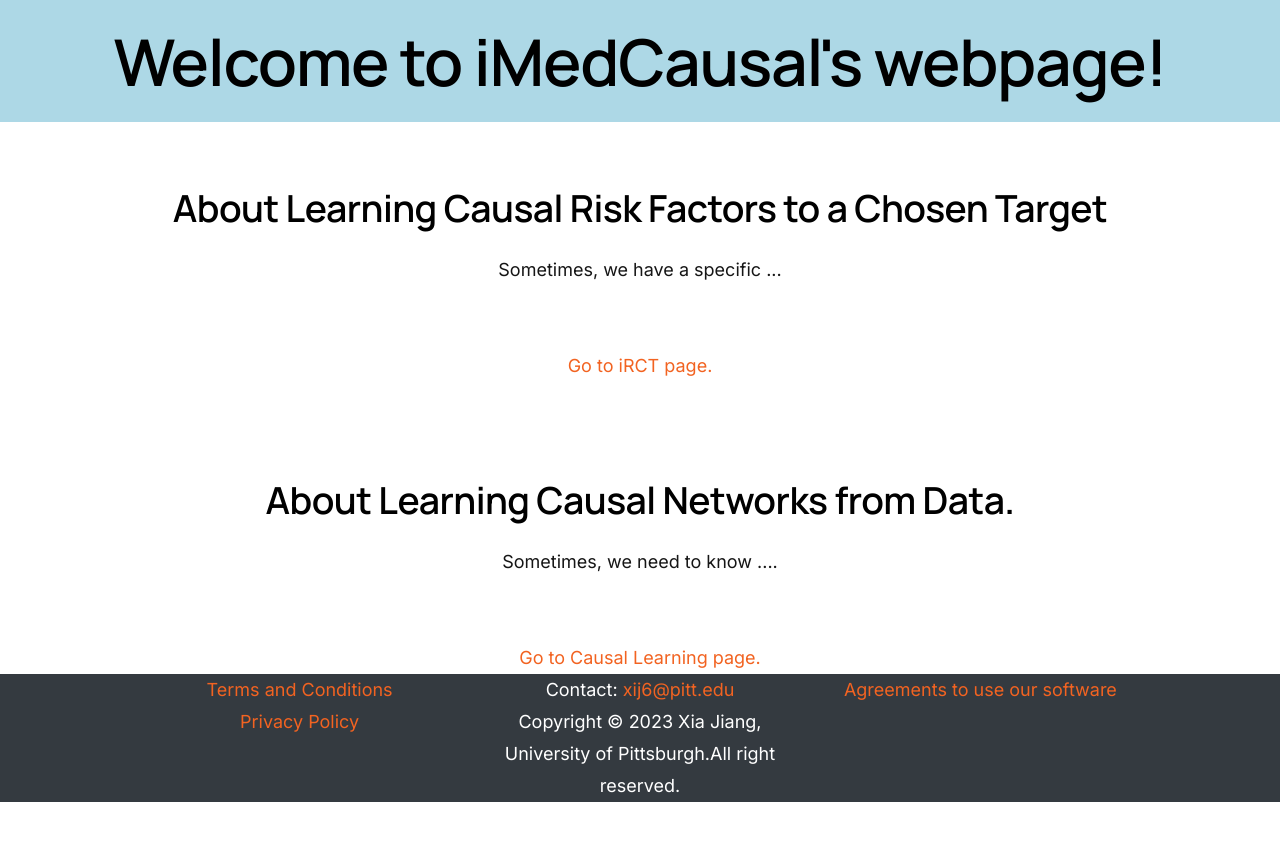
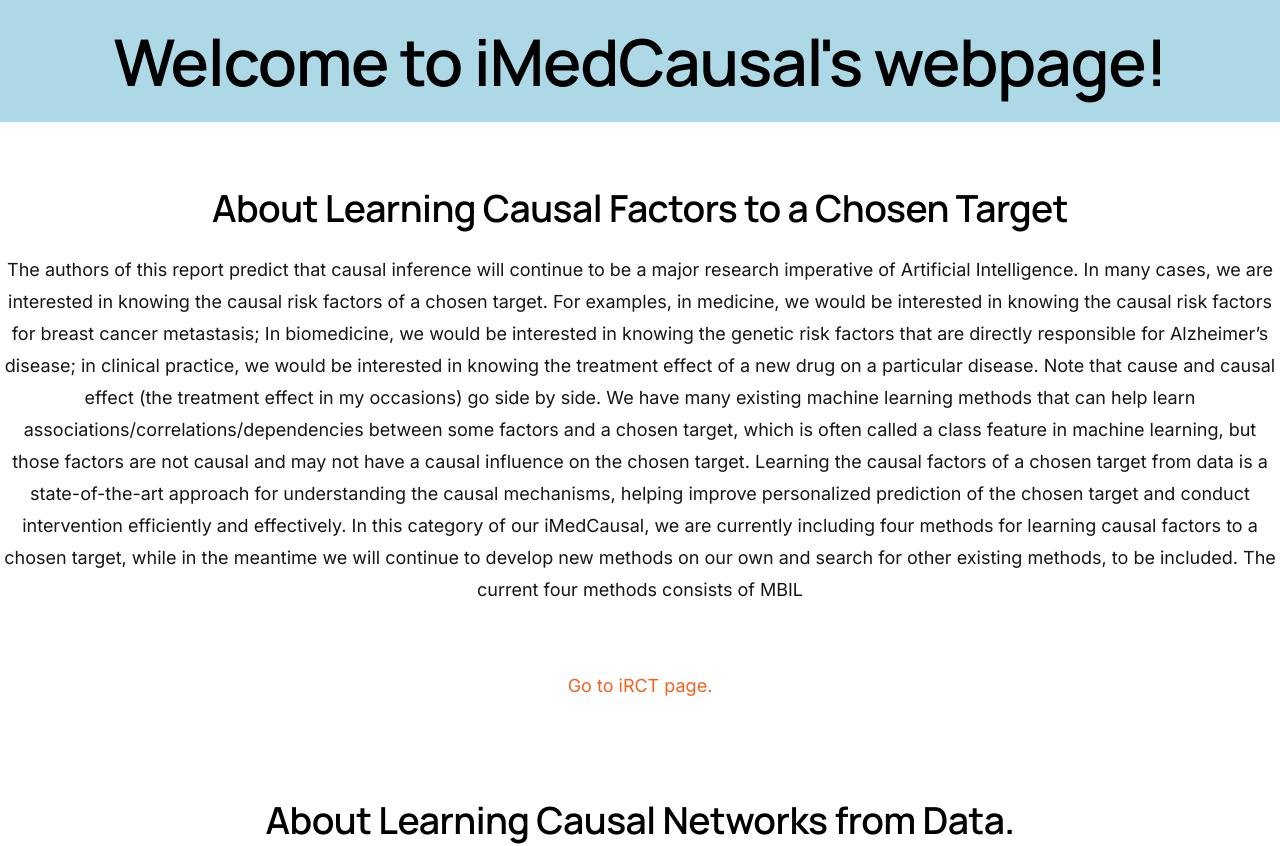
Before and after one commit to XiaJiang-2/iMedCausal, a Flask app: page / in a window 1280 px wide. Shown: the top 846 px of the page. Before the commit the page ends 802 px from the top, so only its background shows below. Run offline with Flask 3, Linux system fonts and the light colour scheme.

Commit message:
Created iMedCausal.docx as our methodology preprint, revised home.html

```diff
--- a/templates/home.html
+++ b/templates/home.html
@@ -7,8 +7,12 @@
 {% block body %}
     <div id="body">
         <h1>Welcome to iMedCausal's webpage!</h1>
-        <h2>About Learning Causal Risk Factors to a Chosen Target</h2>
-        <p>Sometimes, we have a specific ...</p>
+        <h2>About Learning Causal Factors to a Chosen Target</h2>
+        <p>The authors of this report predict that causal inference will continue to be a major research imperative of Artificial Intelligence. In many cases, we are interested in knowing the causal risk factors of a chosen target. For examples, in medicine, we would be interested in knowing the causal risk factors for breast cancer metastasis; In biomedicine, we would be interested in knowing the genetic risk factors that are directly responsible for Alzheimer’s disease; in clinical practice, we would be interested in knowing the treatment effect of a new drug on a particular disease. Note that cause and causal effect (the treatment effect in my occasions) go side by side. We have many existing machine learning methods that can help learn associations/correlations/dependencies between some factors and a chosen target, which is often called a class feature in machine learning, but those factors are not causal and may not have a causal influence on the chosen target. Learning the causal factors of a chosen target from data is a state-of-the-art approach for understanding the causal mechanisms, helping improve personalized prediction of the chosen target and conduct intervention efficiently and effectively.
+
+            In this category of our iMedCausal, we are currently including four methods for learning causal factors to a chosen target, while in the meantime we will continue to develop new methods on our own and search for other existing methods, to be included. The current four methods consists of MBIL <PLEASE ADD THE FULL LIST HERE, AND PLEASE ADD THE INTRODUCTION TO EACH OF THE METHODS BASED ON OUR “README” FILES”>
+
+        </p>
         <br/>
 
         <a href="/iRCTHome">Go to iRCT page.</a>
```
Also changed, not shown: 1 other file.
